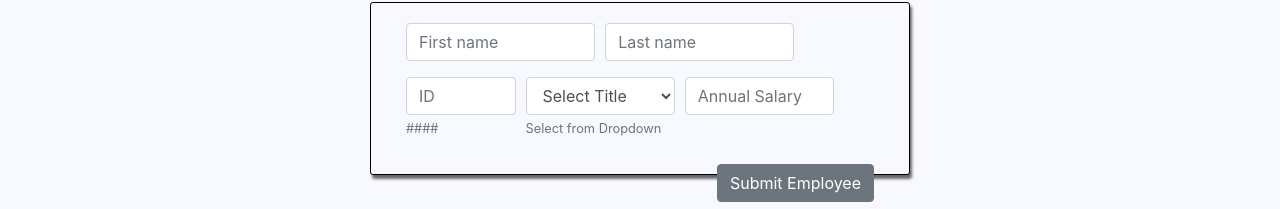
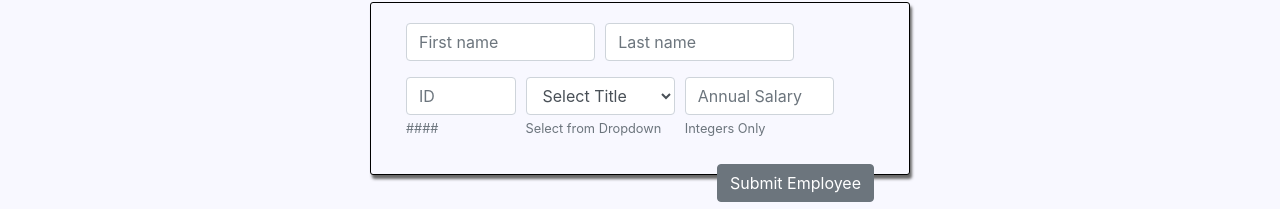
Before and after one commit to PrimeAcademy/weekend-js-salary-calculator, a plain HTML site: page index.html in a window 1280 px wide. Shown: the part 190-399 px from the top of the page. Drawn offline with Linux system fonts and the light colour scheme.

Commit message:
added small label text for annual salary inlut div

```diff
--- a/index.html
+++ b/index.html
@@ -79,6 +79,7 @@
                   class="form-control"
                   placeholder="Annual Salary"
                 />
+                <small class="form-text text-muted">Integers Only</small>
               </div>
             </div>
             <button class="btn btn-secondary float-right css-btn" type="submit">
```
